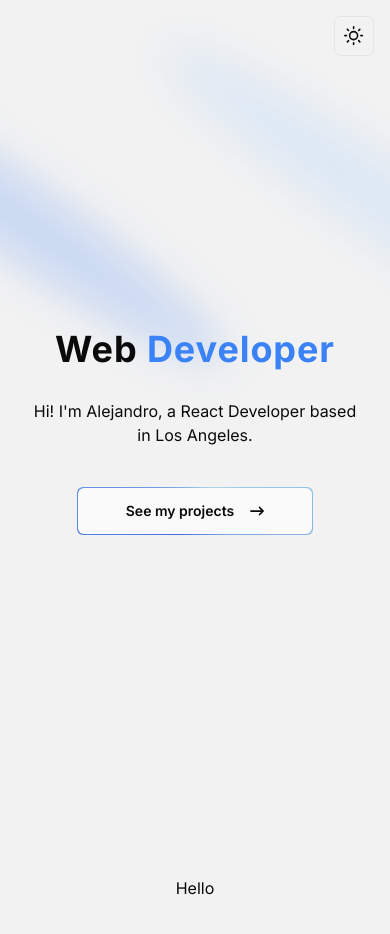
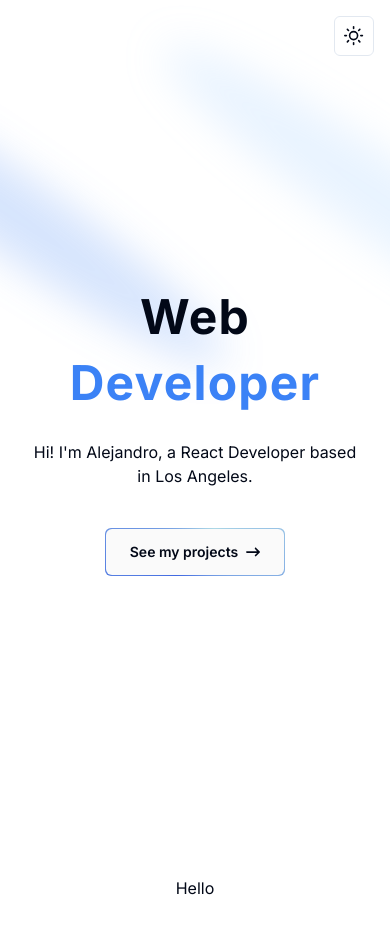
Before and after one commit to amora7741/PortfolioV2, a Next.js app: page / in a window 390 px wide. Shown: the top 934 px of the page. Built offline with nearby package versions, Linux system fonts and the light colour scheme.

Commit message:
Adjust colors

```diff
--- a/src/app/globals.css
+++ b/src/app/globals.css
@@ -4,65 +4,48 @@
 
 @layer base {
   :root {
-    --background: 0 0% 95%;
-    --foreground: 0 0% 3.9%;
-
+    --background: 0 0% 100%;
+    --foreground: 222.2 84% 4.9%;
     --card: 0 0% 100%;
-    --card-foreground: 0 0% 3.9%;
-
+    --card-foreground: 222.2 84% 4.9%;
     --popover: 0 0% 100%;
-    --popover-foreground: 0 0% 3.9%;
-
-    --primary: 0 0% 9%;
-    --primary-foreground: 0 0% 98%;
-
-    --secondary: 0 0% 96.1%;
-    --secondary-foreground: 0 0% 9%;
-
-    --muted: 0 0% 96.1%;
-    --muted-foreground: 0 0% 45.1%;
-
-    --accent: 0 0% 96.1%;
-    --accent-foreground: 0 0% 9%;
-
+    --popover-foreground: 222.2 84% 4.9%;
+    --primary: 221.2 83.2% 53.3%;
+    --primary-foreground: 210 40% 98%;
+    --secondary: 210 40% 96.1%;
+    --secondary-foreground: 222.2 47.4% 11.2%;
+    --muted: 210 40% 96.1%;
+    --muted-foreground: 215.4 16.3% 46.9%;
+    --accent: 210 40% 96.1%;
+    --accent-foreground: 222.2 47.4% 11.2%;
     --destructive: 0 84.2% 60.2%;
-    --destructive-foreground: 0 0% 98%;
-
-    --border: 0 0% 89.8%;
-    --input: 0 0% 89.8%;
-    --ring: 0 0% 3.9%;
-
+    --destructive-foreground: 210 40% 98%;
+    --border: 214.3 31.8% 91.4%;
+    --input: 214.3 31.8% 91.4%;
+    --ring: 221.2 83.2% 53.3%;
     --radius: 0.5rem;
   }
 
   .dark {
-    --background: 0 0% 10%;
-    --foreground: 0 0% 98%;
-
-    --card: 0 0% 3.9%;
-    --card-foreground: 0 0% 98%;
-
-    --popover: 0 0% 7%;
-    --popover-foreground: 0 0% 98%;
-
-    --primary: 0 0% 98%;
-    --primary-foreground: 0 0% 9%;
-
-    --secondary: 0 0% 14.9%;
-    --secondary-foreground: 0 0% 98%;
-
-    --muted: 0 0% 14.9%;
-    --muted-foreground: 0 0% 63.9%;
-
-    --accent: 0 0% 14.9%;
-    --accent-foreground: 0 0% 98%;
-
+    --background: 222.2 84% 4.9%;
+    --foreground: 210 40% 98%;
+    --card: 222.2 84% 4.9%;
+    --card-foreground: 210 40% 98%;
+    --popover: 222.2 84% 4.9%;
+    --popover-foreground: 210 40% 98%;
+    --primary: 217.2 91.2% 59.8%;
+    --primary-foreground: 222.2 47.4% 11.2%;
+    --secondary: 217.2 32.6% 17.5%;
+    --secondary-foreground: 210 40% 98%;
+    --muted: 217.2 32.6% 17.5%;
+    --muted-foreground: 215 20.2% 65.1%;
+    --accent: 217.2 32.6% 17.5%;
+    --accent-foreground: 210 40% 98%;
     --destructive: 0 62.8% 30.6%;
-    --destructive-foreground: 0 0% 98%;
-
-    --border: 0 0% 14.9%;
-    --input: 0 0% 14.9%;
-    --ring: 0 0% 83.1%;
+    --destructive-foreground: 210 40% 98%;
+    --border: 217.2 32.6% 17.5%;
+    --input: 217.2 32.6% 17.5%;
+    --ring: 224.3 76.3% 48%;
   }
 }
 
--- a/src/components/ui/magic-button.tsx
+++ b/src/components/ui/magic-button.tsx
@@ -13,7 +13,7 @@ const MagicButton = ({
       onClick={handleClick}
     >
       <span className='absolute inset-[-1000%] animate-[spin_2s_linear_infinite] bg-[conic-gradient(from_90deg_at_50%_50%,#ADD8E6_0%,#4169E1_50%,#ADD8E6_100%)]' />
-      <span className='inline-flex h-full w-full cursor-pointer items-center justify-center rounded-md bg-neutral-50 dark:bg-neutral-900 px-12 py-1 text-sm md:text-base font-semibold backdrop-blur-3xl gap-4'>
+      <span className='inline-flex h-full w-full cursor-pointer items-center justify-center rounded-md bg-neutral-50 dark:bg-neutral-900 px-6 md:px-12 text-sm md:text-base font-semibold backdrop-blur-3xl gap-2'>
         {text}
         {icon}
       </span>
--- a/src/components/ui/text-generate.tsx
+++ b/src/components/ui/text-generate.tsx
@@ -47,7 +47,7 @@ export const TextGenerateEffect = ({
   return (
     <div className={cn('font-bold', className)}>
       <div className='mt-4'>
-        <div className='text-4xl sm:text-7xl leading-snug tracking-wide'>
+        <div className='text-5xl sm:text-7xl leading-snug tracking-wide'>
           {renderWords()}
         </div>
       </div>
```
